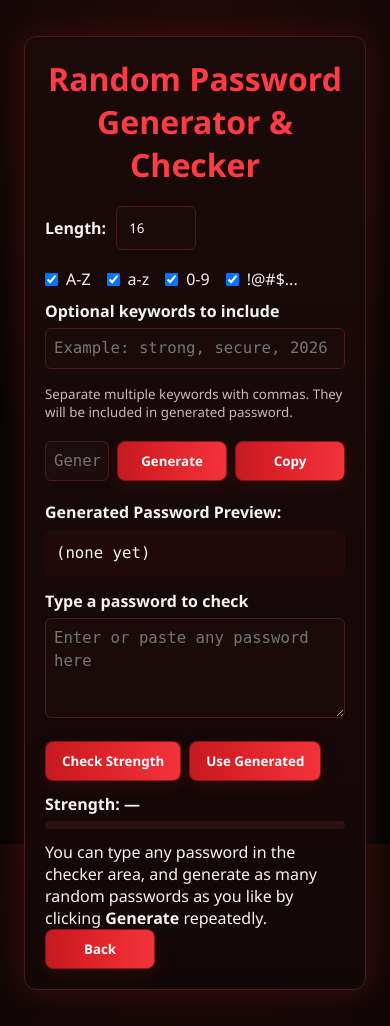
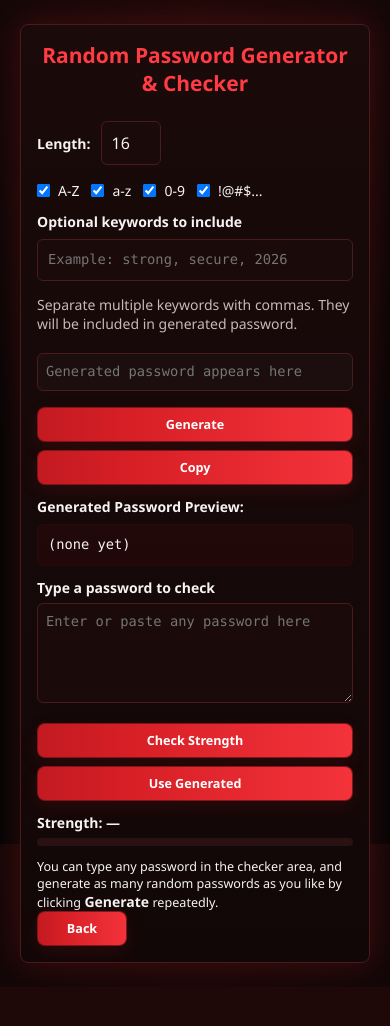
Before and after one commit to storm137-coder/password_strength_checker, a Flask app: page /password in a window 390 px wide. After the commit the page ends 987 px from the top, so only its background shows below. Run offline with Flask 3, Linux system fonts and the light colour scheme.

Commit message:
Add comprehensive responsive design for all screen sizes (mobile, tablet, desktop)

```diff
--- a/static/style.css
+++ b/static/style.css
@@ -336,19 +336,277 @@ a:hover {
   border-radius: 8px;
 }
 
-@media (max-width: 600px) {
+/* Comprehensive responsive design for all screen sizes */
+
+/* Extra small devices (320px - 480px) */
+@media (max-width: 480px) {
+  * {
+    font-size: 14px;
+  }
+
+  body {
+    font-size: 14px;
+  }
+
+  .container {
+    padding: 16px 12px;
+    min-height: auto;
+  }
+
   .card {
-    padding: 20px;
-    margin: 12px;
+    padding: 16px;
+    margin: 8px;
+    border-radius: 8px;
   }
-  .container {
-    padding: 24px 12px;
-    min-height: auto;
+
+  h1 {
+    font-size: 1.5rem;
+    margin-bottom: 16px;
+  }
+
+  h2 {
+    font-size: 1.3rem;
+    margin-bottom: 12px;
+  }
+
+  p {
+    font-size: 0.9rem;
+  }
+
+  input,
+  textarea {
+    padding: 10px;
+    margin: 8px 0;
+    font-size: 16px;
+  }
+
+  button {
+    min-width: 90px;
+    padding: 8px 12px;
+    font-size: 0.9rem;
+  }
+
+  .form-actions.center {
+    flex-direction: column;
+    gap: 8px;
+  }
+
+  .form-actions.center button,
+  .home-actions a button {
+    min-width: 100%;
+    width: 100%;
+  }
+
+  .home-actions {
+    flex-direction: column;
+    gap: 10px;
+  }
+
+  .home-actions a button {
+    width: 100%;
+  }
+
+  /* Password page adjustments */
+  #length {
+    width: 60px;
+  }
+
+  .user-table {
+    min-width: 100%;
+    font-size: 0.85rem;
+  }
+
+  .user-table th,
+  .user-table td {
+    padding: 8px 10px;
+  }
+
+  .hash-cell {
+    font-size: 0.75rem;
+  }
+
+  .btn-small {
+    width: 100%;
+    min-width: auto;
+    padding: 8px 12px;
   }
 }
 
-@media (min-width: 901px) {
+/* Small devices (481px - 768px) */
+@media (min-width: 481px) and (max-width: 768px) {
+  .container {
+    padding: 20px 16px;
+  }
+
+  .card {
+    padding: 24px;
+    max-width: 100%;
+  }
+
+  h1 {
+    font-size: 1.8rem;
+  }
+
+  h2 {
+    font-size: 1.5rem;
+  }
+
+  button {
+    min-width: 110px;
+    padding: 10px 16px;
+    font-size: 0.95rem;
+  }
+
+  .form-actions.center {
+    flex-wrap: wrap;
+    gap: 10px;
+  }
+
+  .form-actions.center button {
+    min-width: 140px;
+    flex: 1;
+    min-width: 140px;
+  }
+
+  .home-actions {
+    gap: 12px;
+    flex-wrap: wrap;
+  }
+
+  .home-actions a button {
+    min-width: 140px;
+    flex: 1 1 calc(50% - 6px);
+  }
+
+  .user-table {
+    font-size: 0.9rem;
+  }
+
+  .user-table th,
+  .user-table td {
+    padding: 10px 12px;
+  }
+}
+
+/* Medium devices (769px - 1024px) */
+@media (min-width: 769px) and (max-width: 1024px) {
+  .container {
+    padding: 32px 24px;
+  }
+
+  .card {
+    padding: 32px;
+    max-width: 800px;
+  }
+
+  h1 {
+    font-size: 2rem;
+  }
+
+  h2 {
+    font-size: 1.6rem;
+  }
+
+  button {
+    min-width: 120px;
+    padding: 10px 18px;
+  }
+
+  .form-actions.center button {
+    min-width: 160px;
+  }
+
+  .home-actions a button {
+    min-width: 150px;
+  }
+}
+
+/* Large devices (1025px and up) */
+@media (min-width: 1025px) {
+  .container {
+    padding: 40px 32px;
+  }
+
+  .card {
+    padding: 36px;
+    max-width: 900px;
+  }
+
+  h1 {
+    font-size: 2.2rem;
+  }
+
+  h2 {
+    font-size: 1.8rem;
+  }
+
+  button {
+    min-width: 120px;
+    padding: 10px 16px;
+  }
+
+  .form-actions.center button {
+    min-width: 160px;
+  }
+
+  .home-actions a button {
+    min-width: 160px;
+  }
+}
+
+/* Extra large devices (1201px and up) */
+@media (min-width: 1201px) {
   .card {
     padding: 48px;
+    max-width: 1000px;
   }
 }
+
+/* Improved responsive table visibility */
+@media (max-width: 768px) {
+  .user-table {
+    font-size: 0.85rem;
+  }
+
+  .hash-cell {
+    max-width: 120px;
+    overflow: hidden;
+    text-overflow: ellipsis;
+  }
+}
+
+/* Touch-friendly adjustments */
+@media (hover: none) and (pointer: coarse) {
+  button {
+    min-height: 44px;
+    padding: 12px 16px;
+  }
+
+  input,
+  textarea {
+    min-height: 44px;
+    padding: 12px;
+  }
+}
+
+/* Landscape orientation adjustments */
+@media (orientation: landscape) and (max-height: 600px) {
+  .container {
+    min-height: auto;
+    padding: 16px 32px;
+  }
+
+  .card {
+    padding: 16px 24px;
+  }
+
+  h1,
+  h2 {
+    margin-bottom: 8px;
+  }
+
+  input,
+  textarea {
+    margin: 6px 0;
+  }
+}
--- a/templates/dashboard.html
+++ b/templates/dashboard.html
@@ -2,6 +2,7 @@
 <html lang="en">
   <head>
     <meta charset="UTF-8" />
+    <meta name="viewport" content="width=device-width, initial-scale=1.0" />
     <title>Dashboard</title>
     <link
       rel="stylesheet"
--- a/templates/index.html
+++ b/templates/index.html
@@ -2,6 +2,7 @@
 <html lang="en">
   <head>
     <meta charset="UTF-8" />
+    <meta name="viewport" content="width=device-width, initial-scale=1.0" />
     <title>Home | Secure Login</title>
     <link
       rel="stylesheet"
--- a/templates/login.html
+++ b/templates/login.html
@@ -2,6 +2,7 @@
 <html lang="en">
   <head>
     <meta charset="UTF-8" />
+    <meta name="viewport" content="width=device-width, initial-scale=1.0" />
     <title>Login</title>
     <link
       rel="stylesheet"
--- a/templates/password.html
+++ b/templates/password.html
@@ -7,195 +7,238 @@
       rel="stylesheet"
       href="{{ url_for('static', filename='style.css') }}"
     />
-    <meta name="viewport" content="width=device-width,initial-scale=1" />
+    <meta name="viewport" content="width=device-width, initial-scale=1.0" />
+    <style>
+      .password-options {
+        margin: 10px 0;
+        display: grid;
+        gap: 8px;
+      }
+
+      .length-control {
+        display: flex;
+        align-items: center;
+        gap: 10px;
+        flex-wrap: wrap;
+      }
+
+      .length-control input {
+        width: 80px;
+      }
+
+      .char-controls {
+        display: flex;
+        flex-wrap: wrap;
+        align-items: center;
+        gap: 8px 16px;
+      }
+
+      .char-controls label {
+        display: inline-flex;
+        align-items: center;
+        gap: 8px;
+        margin: 0;
+        white-space: nowrap;
+      }
+
+      .char-controls input {
+        margin: 0;
+      }
+
+      .keywords-section {
+        margin: 10px 0;
+      }
+
+      .keywords-section small {
+        display: block;
+        margin-top: 6px;
+        color: #c9b8b8;
+      }
+
+      .password-controls {
+        display: flex;
+        gap: 8px;
+        align-items: center;
+        margin: 10px 0;
+        flex-wrap: wrap;
+      }
+
+      .password-controls input {
+        flex: 1;
+        min-width: 150px;
+        padding: 8px;
+        font-family: monospace;
+      }
+
+      .password-controls button {
+        width: auto;
+      }
+
+      .preview-section {
+        margin: 8px 0 14px;
+        font-family: monospace;
+        word-break: break-all;
+      }
+
+      .check-section {
+        margin: 12px 0;
+      }
+
+      .check-section textarea {
+        width: 100%;
+        margin-top: 6px;
+        padding: 8px;
+        font-family: monospace;
+      }
+
+      .check-buttons {
+        display: flex;
+        gap: 8px;
+        margin-top: 8px;
+        flex-wrap: wrap;
+      }
+
+      .strength-display {
+        margin: 10px 0;
+      }
+
+      .strength-bar-container {
+        background: #2a1112;
+        height: 8px;
+        width: 100%;
+        border-radius: 4px;
+        margin-top: 6px;
+      }
+
+      .strength-bar-inner {
+        height: 100%;
+        width: 0%;
+        background: transparent;
+        border-radius: 4px;
+      }
+
+      .info-text {
+        margin-top: 12px;
+      }
+
+      @media (max-width: 480px) {
+        .password-controls {
+          flex-direction: column;
+        }
+
+        .password-controls input,
+        .password-controls button {
+          width: 100%;
+        }
+
+        .check-buttons {
+          flex-direction: column;
+        }
+
+        .check-buttons button {
+          width: 100%;
+        }
+
+        .length-control input {
+          width: 60px;
+        }
+
+        .char-controls {
+          gap: 6px 12px;
+        }
+      }
+    </style>
   </head>
   <body>
     <div class="container">
       <div class="card">
         <h1>Random Password Generator & Checker</h1>
 
-        <div style="margin: 10px 0; display: grid; gap: 8px">
-          <div
-            style="
-              display: flex;
-              align-items: center;
-              gap: 10px;
-              flex-wrap: wrap;
-            "
-          >
-            <label for="length" style="margin: 0"
-              ><strong>Length:</strong></label
-            >
-            <input
-              id="length"
-              type="number"
-              min="4"
-              max="128"
-              value="16"
-              style="width: 80px"
-            />
+        <div class="password-options">
+          <div class="length-control">
+            <label for="length" style="margin: 0">
+              <strong>Length:</strong>
+            </label>
+            <input id="length" type="number" min="4" max="128" value="16" />
           </div>
 
-          <div
-            style="
-              display: flex;
-              flex-wrap: wrap;
-              align-items: center;
-              gap: 8px 16px;
-            "
-          >
-            <label
-              style="
-                display: inline-flex;
-                align-items: center;
-                gap: 8px;
-                margin: 0;
-                white-space: nowrap;
-              "
-              ><input
-                id="upper"
-                type="checkbox"
-                checked
-                style="margin: 0"
-              /><span>A-Z</span></label
-            >
-            <label
-              style="
-                display: inline-flex;
-                align-items: center;
-                gap: 8px;
-                margin: 0;
-                white-space: nowrap;
-              "
-              ><input
-                id="lower"
-                type="checkbox"
-                checked
-                style="margin: 0"
-              /><span>a-z</span></label
-            >
-            <label
-              style="
-                display: inline-flex;
-                align-items: center;
-                gap: 8px;
-                margin: 0;
-                white-space: nowrap;
-              "
-              ><input
-                id="digits"
-                type="checkbox"
-                checked
-                style="margin: 0"
-              /><span>0-9</span></label
-            >
-            <label
-              style="
-                display: inline-flex;
-                align-items: center;
-                gap: 8px;
-                margin: 0;
-                white-space: nowrap;
-              "
-              ><input
-                id="symbols"
-                type="checkbox"
-                checked
-                style="margin: 0"
-              /><span>!@#$...</span></label
-            >
+          <div class="char-controls">
+            <label>
+              <input id="upper" type="checkbox" checked />
+              <span>A-Z</span>
+            </label>
+            <label>
+              <input id="lower" type="checkbox" checked />
+              <span>a-z</span>
+            </label>
+            <label>
+              <input id="digits" type="checkbox" checked />
+              <span>0-9</span>
+            </label>
+            <label>
+              <input id="symbols" type="checkbox" checked />
+              <span>!@#$...</span>
+            </label>
           </div>
         </div>
 
-        <div style="margin: 10px 0">
-          <label for="keywords"
-            ><strong>Optional keywords to include</strong></label
-          >
+        <div class="keywords-section">
+          <label for="keywords">
+            <strong>Optional keywords to include</strong>
+          </label>
           <input
             id="keywords"
             type="text"
             placeholder="Example: strong, secure, 2026"
-            style="width: 100%; margin-top: 6px; padding: 8px"
           />
-          <small style="display: block; margin-top: 6px; color: #c9b8b8"
-            >Separate multiple keywords with commas. They will be included in
-            generated password.</small
-          >
+          <small>
+            Separate multiple keywords with commas. They will be included in
+            generated password.
+          </small>
         </div>
 
-        <div
-          style="display: flex; gap: 8px; align-items: center; margin: 10px 0"
-        >
-          <label for="generated" style="display: none"
-            >Generated password</label
-          >
+        <div class="password-controls">
+          <label for="generated" style="display: none">
+            Generated password
+          </label>
           <input
             id="generated"
             type="text"
             readonly
             placeholder="Generated password appears here"
-            style="flex: 1; padding: 8px; font-family: monospace"
           />
           <button id="generate">Generate</button>
           <button id="copy">Copy</button>
         </div>
 
-        <div
-          style="
-            margin: 8px 0 14px;
-            font-family: monospace;
-            word-break: break-all;
-          "
-        >
+        <div class="preview-section">
           <strong>Generated Password Preview:</strong>
           <span id="generated_preview">(none yet)</span>
         </div>
 
-        <div style="margin: 12px 0">
-          <label for="check_password"
-            ><strong>Type a password to check</strong></label
-          >
+        <div class="check-section">
+          <label for="check_password">
+            <strong>Type a password to check</strong>
+          </label>
           <textarea
             id="check_password"
             rows="3"
             placeholder="Enter or paste any password here"
-            style="
-              width: 100%;
-              margin-top: 6px;
-              padding: 8px;
-              font-family: monospace;
-            "
           ></textarea>
-          <div style="display: flex; gap: 8px; margin-top: 8px">
+          <div class="check-buttons">
             <button id="check_strength">Check Strength</button>
             <button id="use_generated">Use Generated</button>
           </div>
         </div>
 
-        <div style="margin: 10px 0">
+        <div class="strength-display">
           <div id="strength-text" style="font-weight: 600">Strength: —</div>
-          <div
-            style="
-              background: #2a1112;
-              height: 8px;
-              width: 100%;
-              border-radius: 4px;
-              margin-top: 6px;
-            "
-          >
-            <div
-              id="strength-bar"
-              style="
-                height: 100%;
-                width: 0%;
-                background: transparent;
-                border-radius: 4px;
-              "
-            ></div>
+          <div class="strength-bar-container">
+            <div id="strength-bar" class="strength-bar-inner"></div>
           </div>
         </div>
 
-        <p style="margin-top: 12px">
+        <p class="info-text">
           You can type any password in the checker area, and generate as many
           random passwords as you like by clicking
           <strong>Generate</strong> repeatedly.
--- a/templates/register.html
+++ b/templates/register.html
@@ -2,6 +2,7 @@
 <html lang="en">
   <head>
     <meta charset="UTF-8" />
+    <meta name="viewport" content="width=device-width, initial-scale=1.0" />
     <title>Register</title>
     <link
       rel="stylesheet"
```
